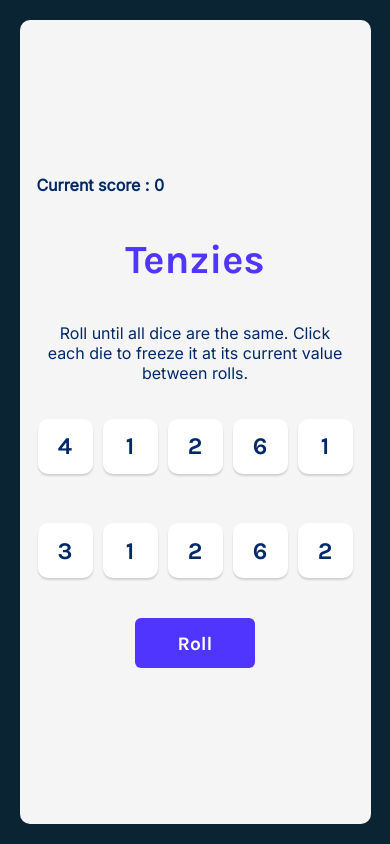
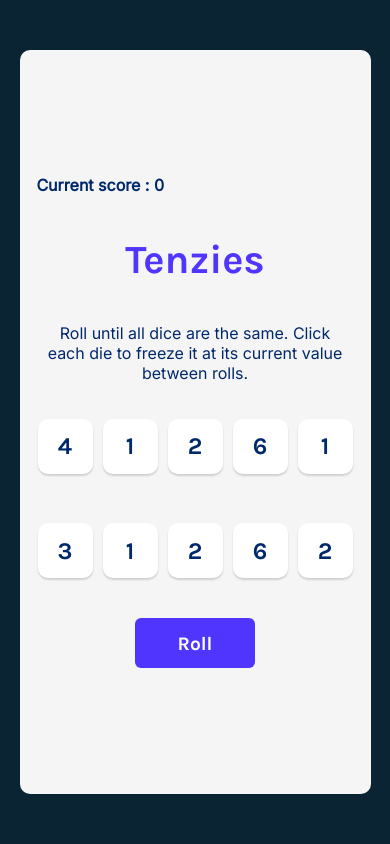
Before and after one commit to EmadHussien/Tenzies-Game, a React (Create React App) app: page / in a window 390 px wide. Built offline with nearby package versions, Linux system fonts and the light colour scheme.

Commit message:
Update styles.css

```diff
--- a/src/styles.css
+++ b/src/styles.css
@@ -126,6 +126,9 @@ button:active{
 
 @media (max-width:500px)
 {
+  html{
+    height:90vh;
+  }
   .current{
     top: -2%;
     font-size: 1rem;
@@ -133,7 +136,7 @@ button:active{
   }
 
   body{
-    padding: 20px 0px;
+    padding: 50px 0px;
   }
   .die-grid{
 
```
